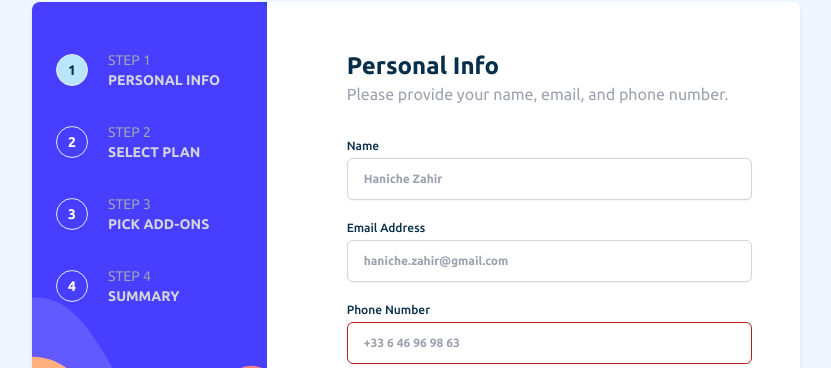
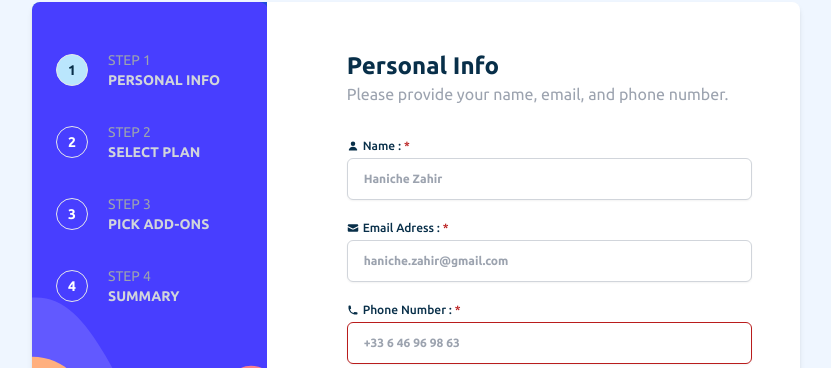
Before and after one commit to ZahirHaniche-dev/reactjs-multistep-form, a React (Vite) app: page / in a window 1280 px wide. Shown: the part 154-522 px from the top of the page, without its empty margins (224-1055 px from the left). Built offline with nearby package versions, Linux system fonts and the light colour scheme.

Commit message:
Add module HeroIcons and add icons in form PersonalInfo

```diff
--- a/package.json
+++ b/package.json
@@ -10,6 +10,7 @@
     "preview": "vite preview"
   },
   "dependencies": {
+    "@heroicons/react": "^2.1.5",
     "autoprefixer": "^10.4.20",
     "postcss": "^8.4.41",
     "react": "^18.3.1",
--- a/src/layouts/PersonalInfo.jsx
+++ b/src/layouts/PersonalInfo.jsx
@@ -1,5 +1,7 @@
 import React, { useState } from 'react';
 import bgSideBar from '../images/bg-sidebar-desktop.svg';
+import { EnvelopeIcon, PhoneIcon, UserIcon } from '../../node_modules/@heroicons/react/16/solid'
+
 
 export default function PersonalInfo() {
   const [email, setEmail] = useState('');
@@ -59,9 +61,14 @@ export default function PersonalInfo() {
 
           <form className="space-y-5">
             <div>
+              <div className='flex items-center space-x-1 '>
+                <label>
+                    <UserIcon class="size-3 text-sky-950" />
+                </label>
                 <label htmlFor="name" className="block text-xs font-medium text-sky-950">
-                Name
+                  Name : <span className='text-red-700'>*</span>
                 </label>
+              </div>
               <input
                 id="name"
                 name="name"
@@ -72,9 +79,14 @@ export default function PersonalInfo() {
               />
             </div>
             <div>
+              <div className='flex items-center space-x-1 '>
+                <label>
+                    <EnvelopeIcon class="size-3 text-sky-950" />
+                </label>
                 <label htmlFor="email" className="block text-xs font-medium text-sky-950">
-                Email Address
+                  Email Adress : <span className='text-red-700'>*</span>
                 </label>
+              </div>
               <input
                 id="email"
                 name="email"
@@ -87,9 +99,14 @@ export default function PersonalInfo() {
               />
             </div>
             <div>
+              <div className='flex items-center space-x-1 '>
+                <label>
+                    <PhoneIcon class="size-3 text-sky-950" />
+                </label>
                 <label htmlFor="phone" className="block text-xs font-medium text-sky-950">
-                Phone Number
+                  Phone Number : <span className='text-red-700'>*</span>
                 </label>
+              </div>
               <input
                 id="phone"
                 name="phone"
```
Also changed, not shown: 1 other file (tests, documents, lock files or other folders). Lines whose indentation alone changed are shown as unchanged.
